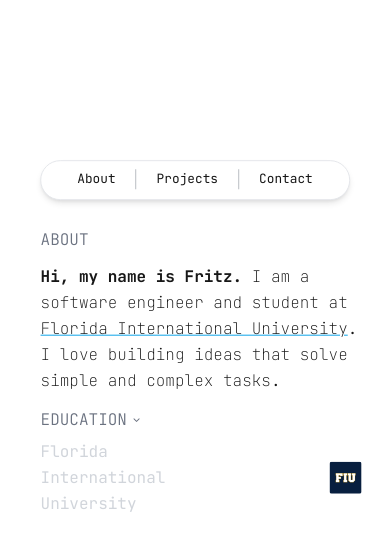
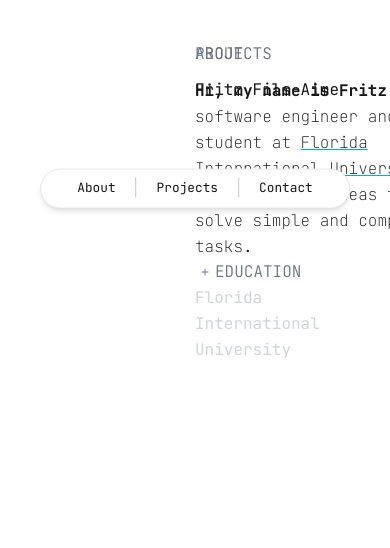
Before and after one commit to soyolz/Fils-Aime, a Next.js app: page / in a window 390 px wide. Shown: the top 548 px of the page. Built offline with nearby package versions, Linux system fonts and the light colour scheme.

Commit message:
Fixed Positioning on big screens and medium size screens. Haven't fixed it for mobile. Deleted Currently.Js and added the code from that file into the About.js file.

```diff
--- a/src/app/components/About.js
+++ b/src/app/components/About.js
@@ -1,13 +1,98 @@
+'use client'
+import { Popover, PopoverButton, PopoverPanel } from "@headlessui/react";
+import { PlusIcon} from '@heroicons/react/20/solid'
+import {useState} from "react";
+import Image from 'next/image'
+import mdc from './icons/mdcicon.jpg';
+import fiu from './icons/fiuicon.jpg';
+
+
+// University Data
+
+const universityData ={
+
+    FIU: {
+        name:"Florida International University",
+        major:"Bachelors, Computer Software Design and Development",
+        description:"Bachelors, Computer Software Design and Development ",
+        date:"2025-2026",
+        icon: fiu,
+        courses:["3200 -"," 3337 -"," 4421 -"," 4933"]
+    },
+
+    MDC:{
+        name:"Miami Dade College",
+        major:"Associates, Computer Science",
+        description:"A University",
+        date:"2021-2023",
+        icon: mdc,
+        courses:["3200 -"," 3337 -"," 4421 -"," 4933"]
+    }
+}
+
+//This code is for when a person click on the button - the selected text would be displayed
+export function renderSelectedUniversity(selectedUniversity){
+    const university = universityData[selectedUniversity]
+    return(
+        <section className="left-1/2 text-white leading-relaxed max-w-25">
+
+            <div className="flex items-center gap-36">
+                <div className="flex flex-col">
+                    <p className="text-gray-300">{university.name}</p>
+                </div>
+                <Image className="h-8 w-8 rounded-sm" src={university.icon} alt="" />
+            </div>
+            <h4 className="max-w-96 font-mono">{university.major}</h4>
+            <p>{university.description}</p>
+            <p className="italic font-thin">{university.date}</p>
+            <p className="font-thin">Relevant Course Work: {university.courses}</p>
+        </section>
+    );
+}
+
 export default function About() {
+
+    const [selectedUniversity, setSelectedUniversity] = useState("FIU")
+
     return (
-        <div className="space-y-2  fixed z-50 h-20 max-w-lg translate-y-[22vh] -translate-x-[18.3vh] font-mono">
+
+        //About Me + School Information
+
+        <div className="regular:space-y-3 fixed max-w-lg regular:translate-y-[24vh] extra:translate-y-[22vh] regular:-translate-x-[27vh] extra:-translate-x-[18.3vh] font-mono">
             <h1 className="flex text-gray-500 text-vm font-light mb-3">
                 ABOUT
             </h1>
-            <h1 className="leading-relaxed small:w-[38vh]">
+            <h1 className="leading-relaxed">
                 <span className="font-bold">Hi, my name is Fritz.</span>
                 <span className="font-thin"> I am a software engineer and student at <a href="https://www.fiu.edu/" target="_blank" rel="noopener noreferrer" className="underline hover:decoration-2 decoration-sky-500 hover:font-bold hover:ease-in cursor-pointer">Florida International University</a>. I love building ideas that solve simple and complex tasks.</span>
             </h1>
+            <Popover>
+                <PopoverButton className="focus:outline-none font-mono">
+                    <div className="flex items-center text-gray-500 font-light">
+                        <PlusIcon aria-hidden="true" className="w-5 h-3" />
+                        <h1>EDUCATION</h1>
+                    </div>
+                </PopoverButton>
+
+                <PopoverPanel anchor="left"
+                              className="divide-y text-sm/6 transition duration-200 ease-in-out [--anchor-gap:var(--spacing-5)] data-[closed]:-translate-y-1 data-[closed]:opacity-0">
+                    <div className="p-2">
+
+                        <button className="block rounded-lg py-x px-3"
+                                onClick={() => setSelectedUniversity("FIU")}>
+                            <p className="font-semibold text-white">Florida International University</p>
+                            <p className="text-white/50">Bacheclors In Software Development <span className="italic font-bold">2024-2025</span>.</p>
+                        </button>
+
+                        <button className="block rounded-lg py-x px-3"
+                                onClick={() => setSelectedUniversity("MDC")}>
+                            <p className="font-semibold text-white">Miami Dade College</p>
+                            <p className="text-white/50">Associates In Computer Science <span className="italic font-bold">2021-2023</span>.</p>
+                        </button>
+                    </div>
+                </PopoverPanel>
+                <div className="leading-relaxed">{renderSelectedUniversity(selectedUniversity)}</div>
+            </Popover>
         </div>
     );
 };
--- a/src/app/components/Clock.js
+++ b/src/app/components/Clock.js
@@ -1,6 +1,6 @@
 'use client'
-import { useState } from 'react'
-import { useEffect } from 'react'
+import { useState, useEffect } from 'react'
+
 
 function Clock() {
     const [time, setTime] = useState(new Date());
--- a/src/app/components/Currently.js
+++ /dev/null
@@ -1,90 +0,0 @@
-'use client'
-import { Popover, PopoverButton, PopoverPanel } from "@headlessui/react";
-import { ChevronDownIcon} from '@heroicons/react/20/solid'
-import {useState} from "react";
-import Image from 'next/image'
-import mdc from './icons/mdcicon.jpg';
-import fiu from './icons/fiuicon.jpg';
-
-// University Data
-
-const universityData ={
-
-    FIU: {
-        name:"Florida International University",
-        major:"Bachelors, Computer Software Design and Development",
-        description:"Bachelors, Computer Software Design and Development ",
-        date:"2025-2026",
-        icon: fiu,
-        courses:["3200 -"," 3337 -"," 4421 -"," 4933"]
-    },
-
-    MDC:{
-        name:"Miami Dade College",
-        major:"Associates, Computer Science",
-        description:"A University",
-        date:"2021-2023",
-        icon: mdc,
-        courses:["3200 -"," 3337 -"," 4421 -"," 4933"]
-    }
-}
-
-//need to add code so tha I can hover over an image and it will pop up and the link would go to the respective college website
-
-//This code is for when a person click on the button - the selected text would be displayed
-export function renderSelectedUniversity(selectedUniversity){
-    const university = universityData[selectedUniversity]
-        return(
-            <section className="left-1/2 text-white leading-relaxed max-w-25">
-
-            <div className="flex items-center gap-36">
-                <div className="flex flex-col">
-                <p className="text-gray-300">{university.name}</p>
-                </div>
-                <Image className="h-8 w-8 rounded-sm" src={university.icon} alt="" />
-            </div>
-                <h4 className="max-w-96 font-mono">{university.major}</h4>
-                <p>{university.description}</p>
-                <p className="italic font-thin">{university.date}</p>
-                <p className="font-thin">Relevant Course Work: {university.courses}</p>
-            </section>
-        );
-    }
-
-// This code is for when you click on the button it allows for your text to be seen
-export default function Currently() {
-
-    const [selectedUniversity, setSelectedUniversity] = useState("FIU")
-
-    return (
-        <Popover>
-            <PopoverButton className="fixed focus:outline-none z-50 h-20 max-w-sm small:translate-y-[40vh] regular:translate-y-[33vh] -translate-x-[18.3vh] font-mono">
-            <div className="flex items-center text-gray-500 font-light">
-                    <h1>EDUCATION</h1>
-                    <ChevronDownIcon aria-hidden="true" className="w-5 h-3" />
-                </div>
-            </PopoverButton>
-
-        <PopoverPanel anchor="left"
-            className="divide-y text-sm/6 transition duration-200 ease-in-out [--anchor-gap:var(--spacing-5)] data-[closed]:-translate-y-1 data-[closed]:opacity-0">
-            <div className="p-2">
-
-            <button className="block rounded-lg py-x px-3"
-            onClick={() => setSelectedUniversity("FIU")}>
-                <p className="font-semibold text-white">Florida International University</p>
-                <p className="text-white/50">Bacheclors In Software Development <span className="italic font-bold">2024-2025</span>.</p>
-            </button>
-
-            <button className="block rounded-lg py-x px-3"
-            onClick={() => setSelectedUniversity("MDC")}>
-                <p className="font-semibold text-white">Miami Dade College</p>
-                <p className="text-white/50">Associates In Computer Science <span className="italic font-bold">2021-2023</span>.</p>
-            </button>
-
-            </div>
-
-        </PopoverPanel>
-            <div className="fixed z-50 h-20 max-w-lg small:w-[38vh] small:translate-y-[47vh] regular:translate-y-[38vh] -translate-x-[18.3vh] font-mono">{renderSelectedUniversity(selectedUniversity)}</div>
-        </Popover>
-    );
-};
--- a/src/app/components/Navbar.js
+++ b/src/app/components/Navbar.js
@@ -4,7 +4,7 @@ import Clock from "./Clock";
 
 export default function Navbar() {
     return (
-        <div className="fixed z-50 h-10 max-w-lg small:translate-y-[14vh] regular:translate-y-[15vh] -translate-x-1/2  bg-white border shadow-md border-gray-200 dark:border-gray-500/25 rounded-full left-1/2 dark:bg-black dark:border-gray-500">
+        <div className="fixed z-50 h-10 max-w-lg md:translate-y-[14vh] translate-y-[15vh] -translate-x-1/2  bg-white border shadow-md border-gray-200 dark:border-gray-500/25 rounded-full left-1/2 dark:bg-black dark:border-gray-500">
             <ul className="flex items-center justify-between px-4 py-2 text-sm font-mono divide-x divide-gray-700 divide-opacity-30">
                 <li className="px-5 text-center">
                     <a href="#about" className="hover:text-gray-600 dark:hover:text-gray-400">About</a>
--- a/src/app/components/Projects.js
+++ b/src/app/components/Projects.js
@@ -3,7 +3,7 @@
 export default function Projects() {
 
     return (
-        <div className="fixed z-50 h-20 max-w-sm font-mono -translate-x-[18.3vh] translate-y-[59vh] space-y-3 hidden regular:block">
+        <div className="space-y-3 fixed max-w-lg regular:translate-y-[64vh] regular:-translate-x-[27vh] extra:translate-y-[51vh] extra:-translate-x-[18.3vh] font-mono">
             <div className="text-gray-500 font-light">
                 <h1>PROJECTS</h1>
             </div>
--- a/src/app/page.js
+++ b/src/app/page.js
@@ -1,6 +1,5 @@
 import Navbar from "./components/Navbar";
 import About from "./components/About";
-import Currently from "./components/Currently";
 import Projects from "./components/Projects";
 import "./globals.css";
 
@@ -10,7 +9,6 @@ export default function Home() {
       <main>
       <Navbar />
       <About />
-      <Currently />
       <Projects />
       </main>
     </div>
--- a/tailwind.config.mjs
+++ b/tailwind.config.mjs
@@ -1,5 +1,4 @@
 /** @type {import('tailwindcss').Config} */
-
 export default {
   content: [
     "./src/pages/**/*.{js,ts,jsx,tsx,mdx}",
@@ -7,21 +6,22 @@ export default {
     "./src/app/**/*.{js,ts,jsx,tsx,mdx}",
   ],
   theme: {
-    screens:{
+    screens: {
       small: "100px",
-      regular: "1000px",
+      regular: "1440px",
+      extra: "1600px",
     },
-    extend:{
-    divideOpacity: {
-        30:  '0.35',
+    extend: {
+      divideOpacity: {
+        30: '0.3',
         50: '0.5',
       },
-    fontFamily: {
-      mono: ['var(--font-jetbrains-mono)', 'monospace'], // Ensure this matches your font
+      fontFamily: {
+        mono: ['var(--font-jetbrains-mono)', 'Courier New', 'monospace'],
       },
-    colors: {
-      background: "var(--background)",
-      foreground: "var(--foreground)",
+      colors: {
+        background: "var(--background)", // Ensure variable is defined
+        foreground: "var(--foreground)", // Ensure variable is defined
       },
     },
   },
```
